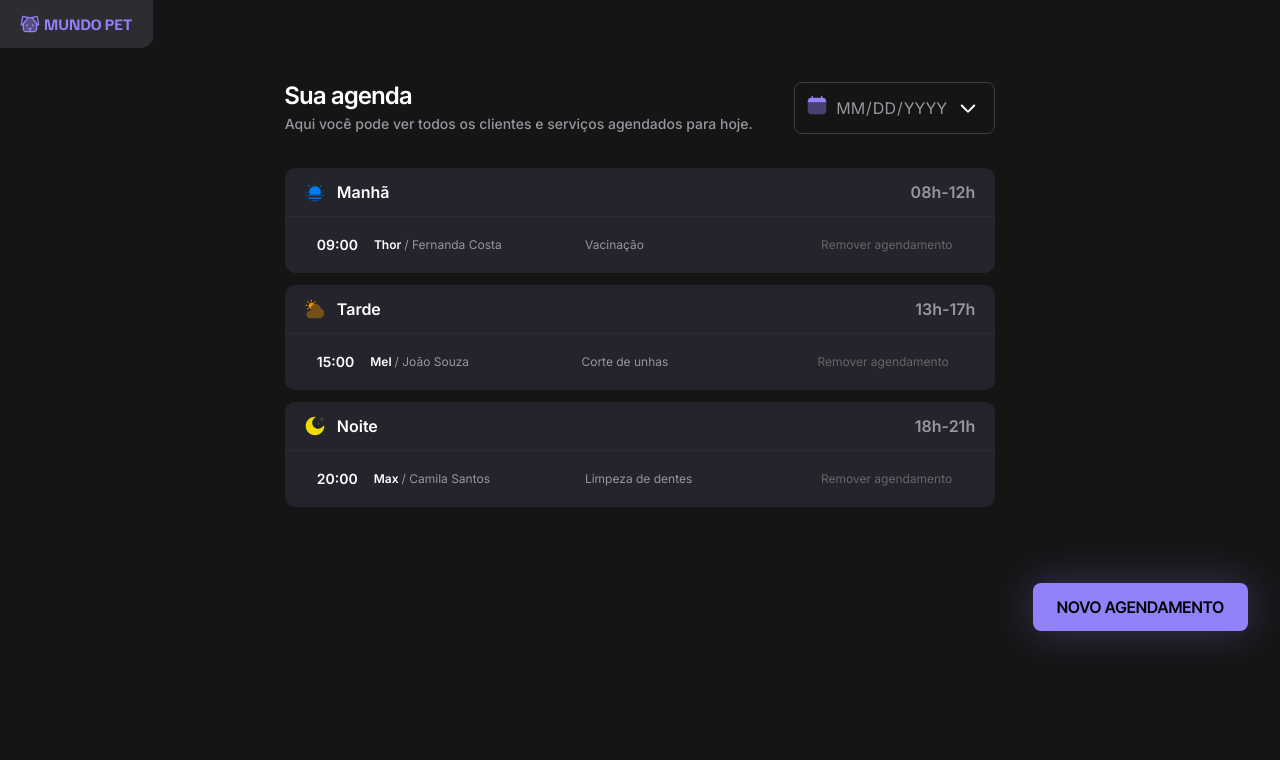
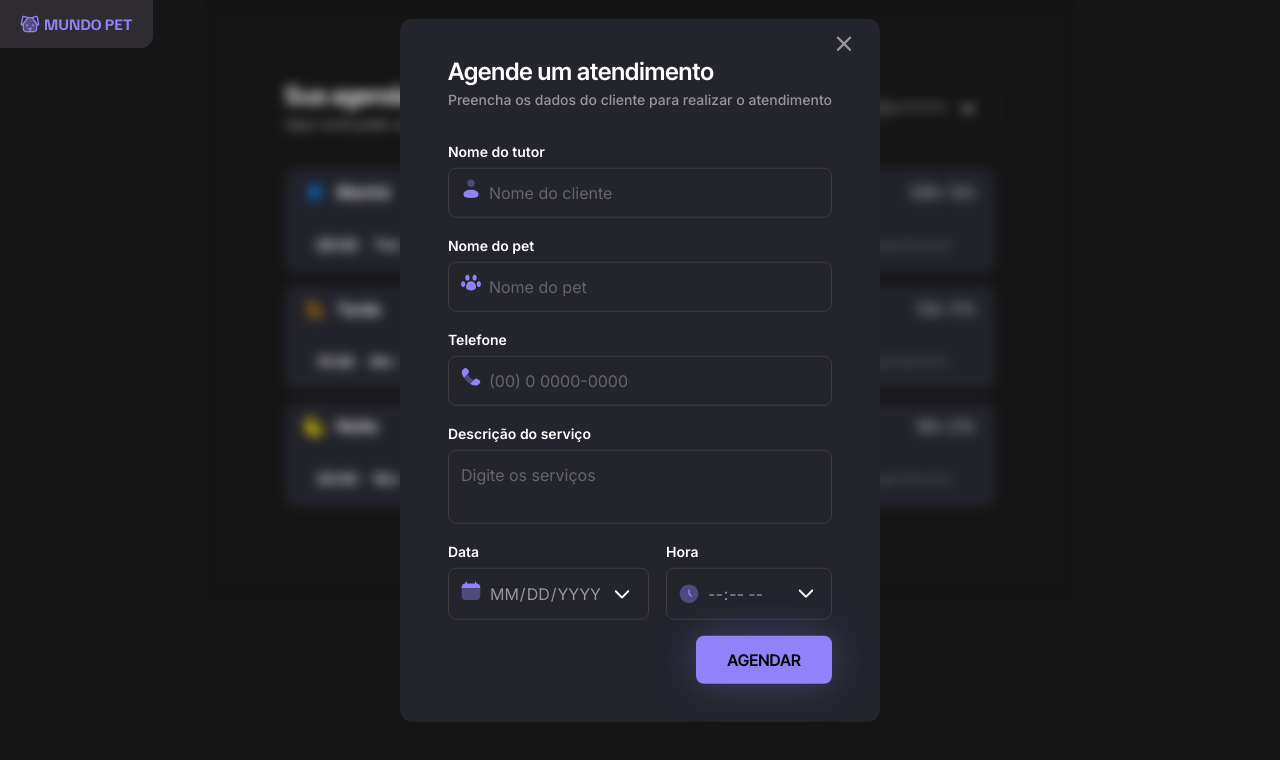
Before and after one commit to Davi-Lorena/Mundo-pet, a website built with webpack: page index.html in a window 1280 px wide. Both pictures are taken after a click on the button "NOVO AGENDAMENTO". Built offline with nearby package versions, Linux system fonts and the light colour scheme.

Commit message:
adding function form-in

```diff
--- a/index.html
+++ b/index.html
@@ -97,6 +97,7 @@
 
 <form method="post" class="none">
     <header>
+        <img id="close-icon" src="./src/assets/close-icon.svg" alt="">
         <h1>Agende um atendimento</h1>
         <span>Preencha os dados do cliente para realizar o atendimento</span>
     </header>
--- a/src/main.js
+++ b/src/main.js
@@ -7,3 +7,5 @@ import "./styles/form.css"
 
 // JS imports
 import "./libs/dayjs.js"
+
+import { formIn } from "./modules/form-in.js"
--- /dev/null
+++ b/src/modules/form-in.js
@@ -0,0 +1,32 @@
+export function formIn() {
+const buttonFixed = document.getElementById("fixed")
+const form = document.querySelector("form")
+const sectionSchedules = document.getElementById("schedules")
+
+buttonFixed.addEventListener("click", () => {
+console.log("clicado")
+
+
+form.classList.remove("none")
+form.classList.add("form")
+
+
+buttonFixed.classList.add("none")
+
+sectionSchedules.classList.add("blur-bg")
+
+const buttonClose = document.getElementById("close-icon")
+
+buttonClose.onclick = () => {
+    sectionSchedules.classList.remove("blur-bg")
+    form.classList.remove("form")
+    form.classList.add("none")
+    buttonFixed.classList.remove("none")
+}
+
+})
+
+
+}
+
+formIn()
--- a/src/styles/form.css
+++ b/src/styles/form.css
@@ -3,6 +3,7 @@
     top: 50%;
     left: 50%;
     transform: translate(-50%, -40%);
+    z-index: 2;
 
     width: 30rem;
     display: grid;
@@ -12,7 +13,16 @@
     border-radius: .75rem;
 
 & header {
+    position: relative;
     margin-bottom: 1.75rem;
+
+    & #close-icon {
+        position: absolute;
+        width: 2.5rem;
+        right: -2rem;
+        top: -2rem;
+        cursor: pointer;
+    }
 }
 
 & fieldset {
--- a/src/styles/global.css
+++ b/src/styles/global.css
@@ -49,6 +49,7 @@ img[src*="logo"] {
     position: absolute;
     top: 0;
     left: 0;
+    z-index: 2;
 }
 
 button {
@@ -138,3 +139,20 @@ margin-inline: auto;
 .none {
     display: none;
 }
+
+.blur-bg {
+
+    position: relative;
+
+    &::before {
+        content: "";
+        position: absolute;
+        top: 0;
+        left: 0;
+        width: 100%;
+        height: 100%;
+        background: rgba(0, 0, 0, 0.01);
+        backdrop-filter: blur(6px);
+        z-index: 1;
+    }
+}
--- a/src/styles/main.css
+++ b/src/styles/main.css
@@ -3,9 +3,11 @@ main {
     display: grid;
     justify-content: center;
 
+
    & #schedules {
        width: 54.4rem;
        padding: 5rem;
+
 
        & header {
 margin-bottom: 2rem;
```
